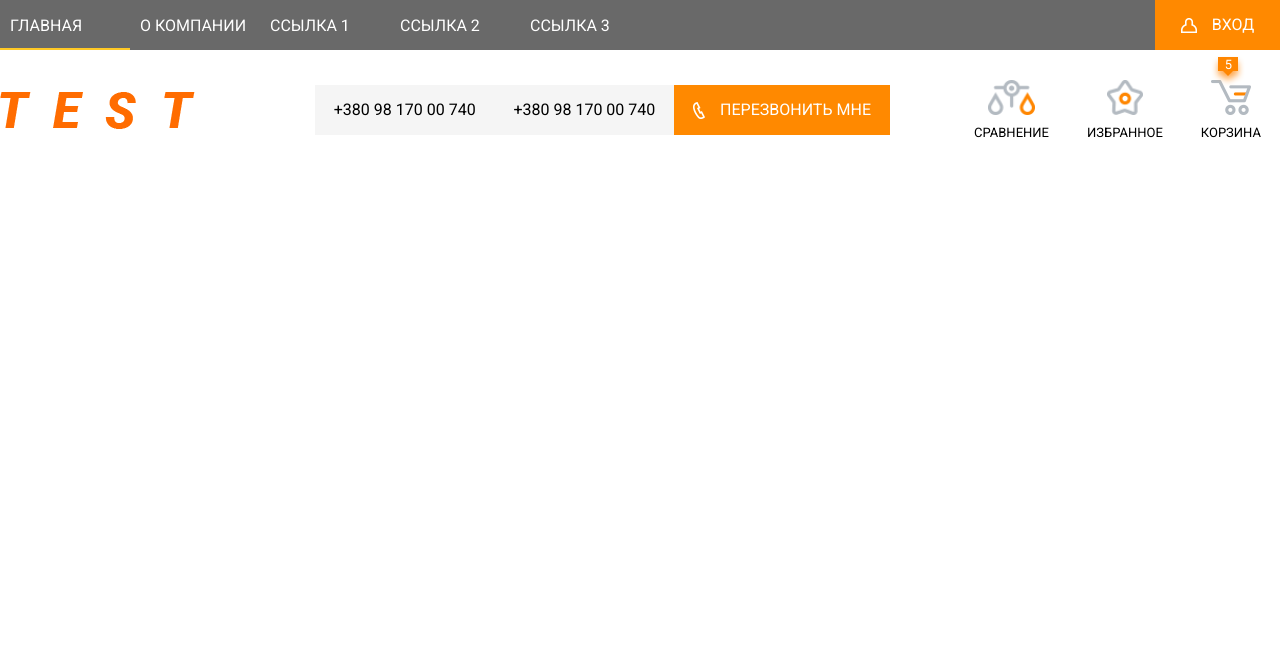
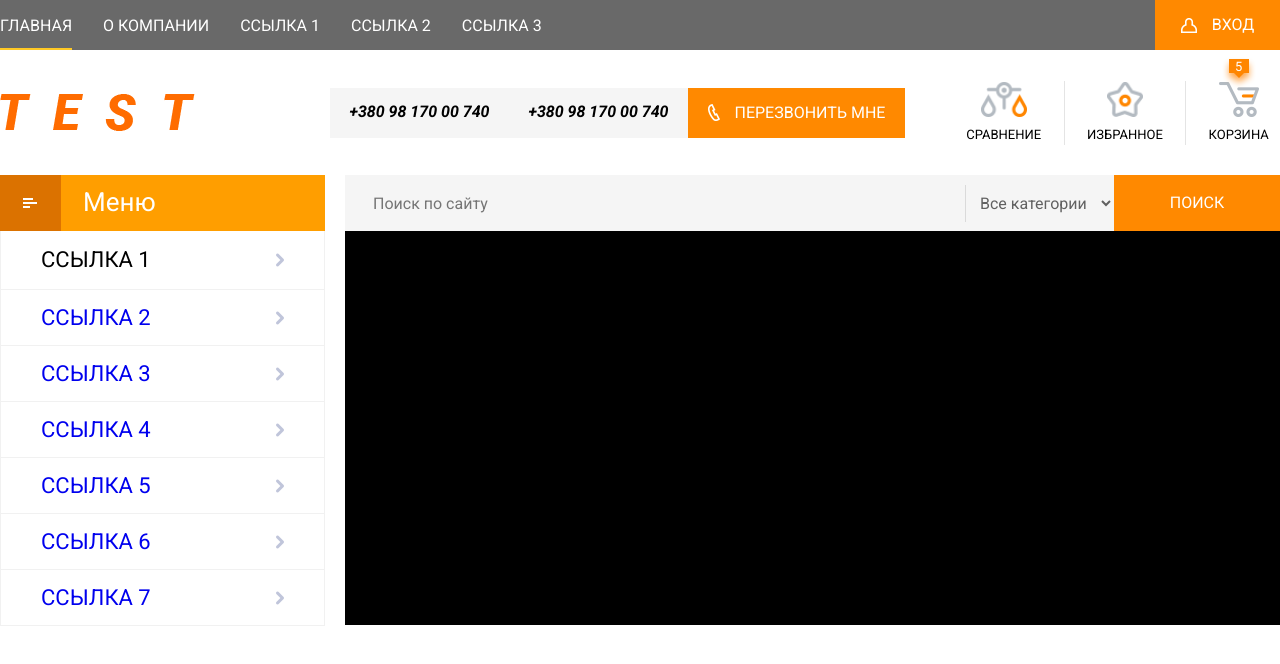
Before and after one commit to alexpryp/auto_parts, a website: page index.html in a window 1280 px wide. Drawn offline with Linux system fonts and the light colour scheme; files whose address does not match are found by name.

Commit message:
Added top-menu and site search

```diff
--- a/index.html
+++ b/index.html
@@ -11,7 +11,7 @@
 </head>
 <body>
     <header>
-        <nav>
+        <nav class="nav">
             <div class="nav__content-wrap">
                 <div class="nav__content">
                     <div class="nav__group1">
@@ -50,14 +50,16 @@
                                 </div>
                                 <div class="header__cfb-caption">СРАВНЕНИЕ</div>
                             </div>
+                            <div class="header__cfb-divider"></div>
                             <div class="header__cfb-container">
                                 <div class="header__cfb-image">
                                     <img src="build/images/icons/favorites_icon.png" alt="favorites icon">
                                 </div>
                                 <div class="header__cfb-caption">ИЗБРАННОЕ</div>
                             </div>
+                            <div class="header__cfb-divider"></div>
                             <div class="header__cfb-container">
-                                <div class="header__cfb-image header__cfb-image_position">
+                                <div class="header__cfb-image">
                                     <div class="header__basket-counter">
                                         5
                                     </div>
@@ -71,5 +73,54 @@
             </div>
         </div>
     </header>
+    <section class="top">
+        <div class="top__wrapper">
+            <div class="top__content">
+                <div class="top__menu">
+                    <div class="top__menu-header">
+                        <div class="top__burger-icon">
+                            <img src="build/images/icons/burger_icon.png" alt="burger icon">
+                        </div>
+                        <div class="top__menu-title">
+                            <div class="top__menu-caption">Меню</div>
+                        </div>
+                    </div>
+                    <a href="#" class="top__menu-item top__menu-item_first">
+                        ССЫЛКА 1 <img src="build/images/icons/rectangle_icon.png" alt="rectangle icon">
+                    </a>
+                    <a href="#" class="top__menu-item">
+                        ССЫЛКА 2 <img src="build/images/icons/rectangle_icon.png" alt="rectangle icon">
+                    </a>
+                    <a href="#" class="top__menu-item">
+                        ССЫЛКА 3 <img src="build/images/icons/rectangle_icon.png" alt="rectangle icon">
+                    </a>
+                    <a href="#" class="top__menu-item">
+                        ССЫЛКА 4 <img src="build/images/icons/rectangle_icon.png" alt="rectangle icon">
+                    </a>
+                    <a href="#" class="top__menu-item">
+                        ССЫЛКА 5 <img src="build/images/icons/rectangle_icon.png" alt="rectangle icon">
+                    </a>
+                    <a href="#" class="top__menu-item">
+                        ССЫЛКА 6 <img src="build/images/icons/rectangle_icon.png" alt="rectangle icon">
+                    </a>
+                    <a href="#" class="top__menu-item">
+                        ССЫЛКА 7 <img src="build/images/icons/rectangle_icon.png" alt="rectangle icon">
+                    </a>
+                </div>
+                <div class="top__forms">
+                    <form class="top__forms-search">
+                        <input type="search" id="search" name="search" placeholder="Поиск по сайту"><br>
+                        <div class="top__forms-search-divider"></div>
+                        <select id="categories" name="categories">
+                            <option value="allCategories">Все категории</option>
+                        </select>
+                        <button class="top__forms-search-button">
+                            ПОИСК
+                        </button>
+                    </form>
+                </div>
+            </div>
+        </div>
+    </section>
 </body>
 </html>
--- a/src/sass/_globalStyles.scss
+++ b/src/sass/_globalStyles.scss
@@ -10,3 +10,21 @@ html, body {
     padding: 0px;
     font-family: 'Roboto', sans-serif;
 }
+
+//Resetting the styles of form elements
+.nav__login-button,
+.header__callme-button,
+.top__forms-search-button,
+#search,
+#categories {
+    cursor: pointer;
+    justify-content: center;
+    align-items: center;
+    -webkit-appearance: none;
+    -moz-appearance: none;
+         appearance: none;
+    border: 0;
+    border-radius: 0;
+    padding: 0;
+    outline: none;
+}
--- a/src/sass/_headerStyles.scss
+++ b/src/sass/_headerStyles.scss
@@ -1,7 +1,7 @@
 header {
     height: 175px;
 }
-nav {
+.nav {
     display: flex;
     justify-content: center;
     height: 50px;
@@ -20,20 +20,6 @@ nav {
     display: flex;
 }
 
-.nav__login-button,
-.header__callme-button {
-    justify-content: center;
-    align-items: center;
-    -webkit-appearance: none;
-    -moz-appearance: none;
-         appearance: none;
-    border: 0;
-    border-radius: 0;
-    padding: 0;
-}
-
-
-
 .nav__content-wrap {
     max-width: 1360px;
     width: 100%;
@@ -48,10 +34,12 @@ nav {
 .nav__link {
     line-height: 2;
     text-decoration: none;
-    width: 130px;
+    margin-right: 31px;
+    /* width: 130px; */
+    font-size: 16px;
     height: 50px;
     text-align: left;
-    padding: 10px;
+    padding: 10px 0;
     color: #ffffff;
 }
 .nav__link_active {
@@ -76,7 +64,7 @@ nav {
 }
 .header__content-wrap {
     justify-content: center;
-    min-height: 120px;
+    min-height: 125px;
     max-width: 1360px;
     width: 100%;
 }
@@ -89,13 +77,13 @@ nav {
     justify-content: left;
     align-items: center;
     width: 24.6%;
-    margin-right: 0 10px;
+    margin-right: 10px;
 }
 .header__phone-basket {
     align-items: center;
     justify-content: space-between;
     width: 75.4%;
-    margin-left: 0 10px;
+    margin-left: 10px;
 }
 
 .header__phones {
@@ -111,6 +99,8 @@ nav {
     background: #ff8900;
 }
 .header__phone-item {
+    font-weight: bold;
+    font-style: italic;
     flex-grow: 1;
     text-align: center;
 }
@@ -131,10 +121,8 @@ nav {
     width: 325px;
 }
 
-.header__cfb-image_position {
+.header__cfb-image {
     position: relative;
-}
-.header__cfb-image {
     height: 35px;
     display: flex;
     justify-content: center;
@@ -148,13 +136,16 @@ nav {
 .header__basket-counter {
     position: absolute;
     height: 32px;
-    width: 40px;
+    width: 34px;
     top: -25px;
     font-size: 13px;
     color: #ffffff;
     text-align: center;
     padding-top: 3px;
-    padding-right: 5px;
     background-image: url(../images/icons/digits_bg.png);
     background-repeat: no-repeat;
 }
+.header__cfb-divider {
+    height: 64px;;
+    border-left: 1px solid #e4e4e4;
+}
--- /dev/null
+++ b/src/sass/_topStyles.scss
@@ -0,0 +1,111 @@
+.top,
+.top__content,
+.top__burger-icon,
+.top__menu-header,
+.top__menu-item {
+    display: flex;
+}
+
+.top {
+    justify-content: center;
+}
+.top__wrapper {
+    max-width: 1360px;
+    width: 100%;
+}
+.top__content {
+    width: 100%;
+    justify-content: space-between;
+}
+.top__menu {
+    margin-right: 10px;
+}
+.top__menu-header {
+    align-items: center;
+    width: 325px;
+    height: 56px;
+    background-color: #ff9e00;
+}
+.top__menu-caption {
+    font-size: 26px;
+    color: #fff;
+}
+.top__burger-icon {
+    justify-content: center;
+    align-items: center;
+    width: 61px;
+    height: 56px;
+    font-size: 26px;
+    border-right: 1px solid #de7300;
+    background-color: #db7200;
+}
+.top__menu-title {
+    padding-left: 22px;
+}
+.top__menu-item {
+    text-decoration: none;
+    padding: 0 40px;
+    align-items: center;
+    justify-content: space-between;
+    height: 56px;
+    font-size: 22px;
+    border-bottom: 1px solid #f1f1f1;
+    border-left: 1px solid #f1f1f1;
+    border-right: 1px solid #f1f1f1;
+}
+.top__menu-item:visited {
+    text-decoration: none;
+    color: #000000;
+}
+.top__menu-item:active {
+    text-decoration: none;
+}
+.top__menu-item:hover {
+    text-decoration: none;
+    color: #000000;
+}
+.top__menu-item_first {
+    height: 59px;
+    color: #000000;
+}
+
+.top__forms {
+    height: 450px;
+    width: 1015px;
+    margin-left: 10px;
+    background-color: #000;
+}
+.top__forms-search {
+    align-items: center;
+    justify-content: center;
+    display: flex;
+    height: 56px;
+    width: 100%;
+    background-color: #f5f5f5;
+}
+.top__forms-search-divider {
+    height: 37px;
+    border-left: 1px solid #dadada;
+}
+#search {
+    padding: 0 28px;
+    flex-grow: 1;
+    height: 100%;
+    background-color: #f5f5f5;
+}
+#categories {
+    -webkit-appearance: auto;
+    -moz-appearance: auto;
+    appearance: auto;
+    padding: 10px;
+    height: 100%;
+    width: 148px;
+    color: #616161;
+    background-color: #f5f5f5;
+}
+.top__forms-search-button {
+    width: 166px;
+    height: 100%;
+    background-color: #ff8900;
+    color: #ffffff;
+}
--- a/src/sass/styles.scss
+++ b/src/sass/styles.scss
@@ -1,2 +1,3 @@
 @import "_globalStyles.scss";
 @import "_headerStyles.scss";
+@import "_topStyles.scss";
```
Also changed, not shown: build/css/styles.css, build/images/icons/burger_icon.png (added), build/images/icons/rectangle_icon.png (added).
